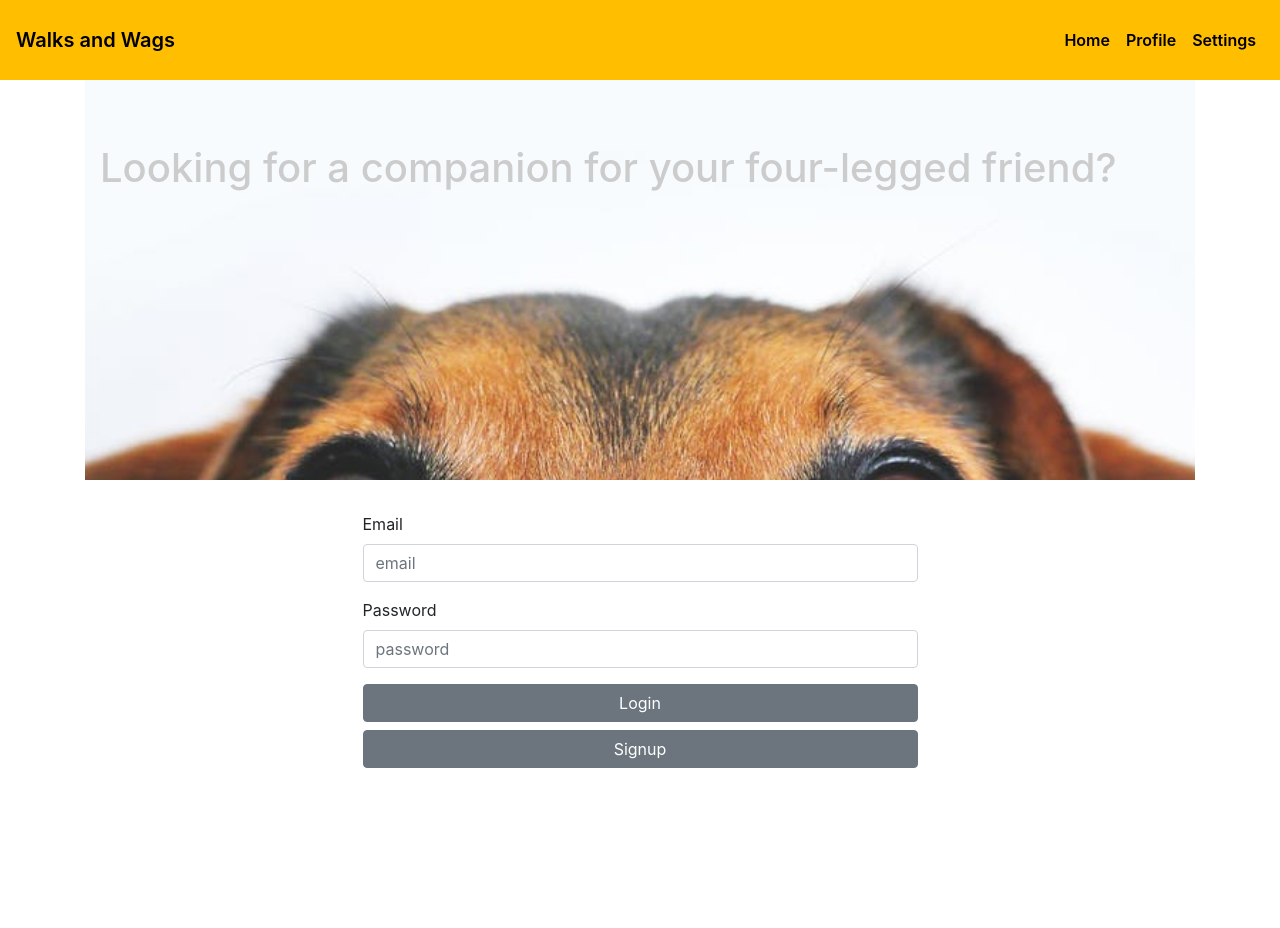
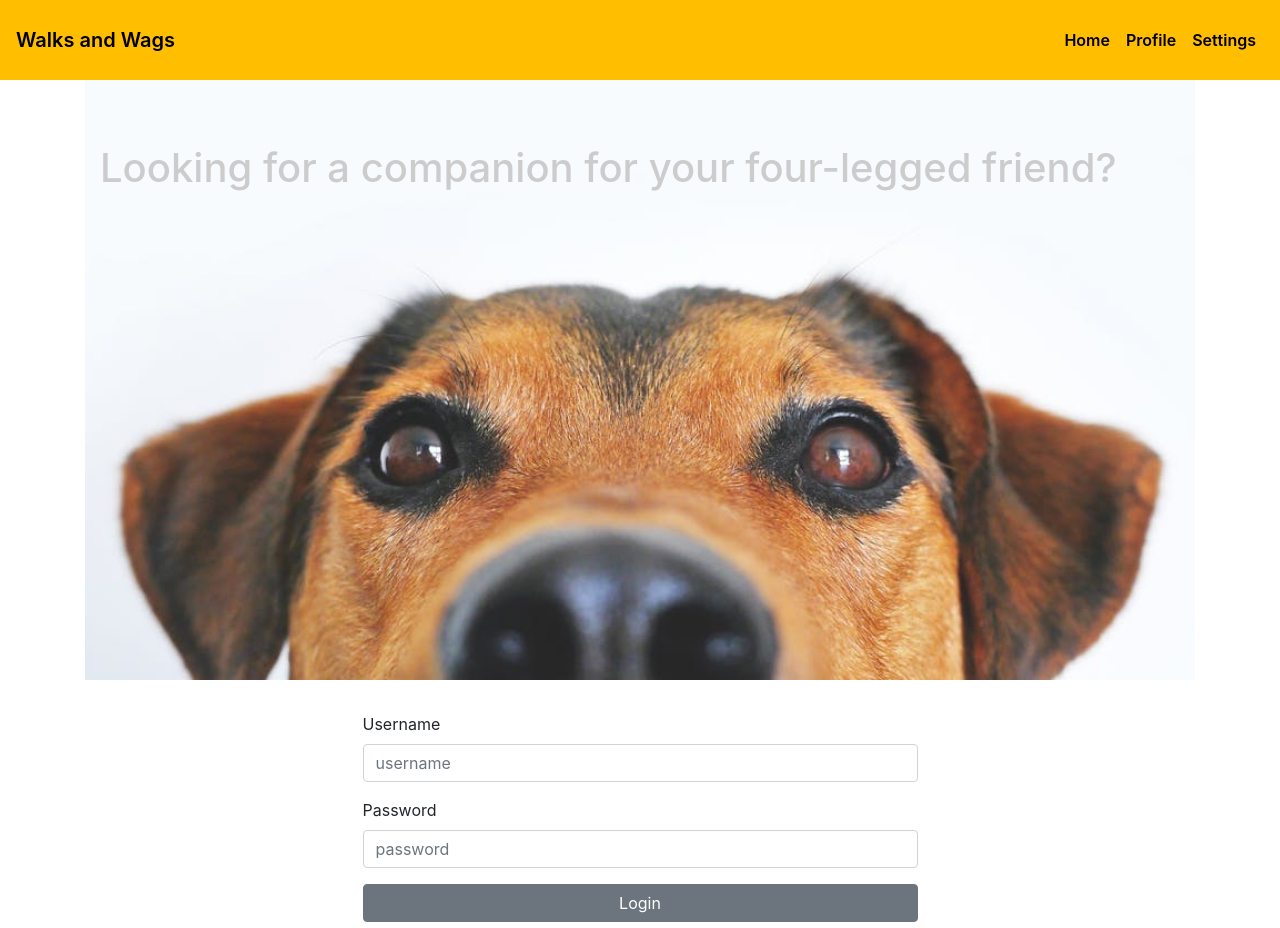
Before and after one commit to lisseteventura/Walks-and-wags, a React (Create React App) app in the folder walks_and_wags_react/walks-and-wags-web/: page / in a window 1280 px wide. Shown: the top 928 px of the page. Before the commit the page ends 800 px from the top, so only its background shows below. Built offline with nearby package versions, Linux system fonts and the light colour scheme.

Commit message:
added fetch request for LogIn and redirects after login

```diff
--- a/walks_and_wags_react/walks-and-wags-web/package.json
+++ b/walks_and_wags_react/walks-and-wags-web/package.json
@@ -3,6 +3,7 @@
   "version": "0.1.0",
   "private": true,
   "dependencies": {
+    "axios": "^0.19.0",
     "bootstrap": "^4.3.1",
     "react": "^16.11.0",
     "react-bootstrap": "^1.0.0-beta.14",
--- a/walks_and_wags_react/walks-and-wags-web/src/App.js
+++ b/walks_and_wags_react/walks-and-wags-web/src/App.js
@@ -1,6 +1,6 @@
 import React from "react";
 // import "./App.css";
-import { BrowserRouter as Router, Route, Link, Switch } from "react-router-dom";
+import { BrowserRouter as Router, Route, Switch } from "react-router-dom";
 import Home from "./Home.js";
 import Profile from "./Profile.js";
 import Settings from "./Settings.js";
--- a/walks_and_wags_react/walks-and-wags-web/src/Home.js
+++ b/walks_and_wags_react/walks-and-wags-web/src/Home.js
@@ -1,6 +1,6 @@
 import React, { Component } from "react";
 import { Jumbotron } from "./components/Jumbotron.js";
-import { LogIn } from "./components/LogIn.js";
+import LogIn from "./components/LogIn.js";
 
 class Home extends Component {
   render() {
--- a/walks_and_wags_react/walks-and-wags-web/src/Profile.js
+++ b/walks_and_wags_react/walks-and-wags-web/src/Profile.js
@@ -1,17 +1,73 @@
 import React, { Component } from "react";
 import { Toast, ToastBody, ToastHeader } from "reactstrap";
-import { Col, Row } from "reactstrap";
 
 class Profile extends Component {
+  constructor() {
+    super();
+
+    this.state = {
+      dogPicURL: "",
+      dogPicLoaded: false,
+      dogPics: [],
+      dogPicError: false
+    };
+  }
+
+  componentDidMount() {
+    fetch("https://dog.ceo/api/breeds/list/random/3")
+      .then(response => {
+        return response.json();
+      })
+      .then(response => {
+        this.setState({
+          dogPics: response.message
+        });
+      })
+      .catch(error => {
+        this.setState({
+          dogPicError: true
+        });
+      });
+  }
+
+  retrieveDogPic = dog => {
+    fetch(`https://dog.ceo/api/breed/${dog}/images/random`)
+      .then(response => {
+        return response.json();
+      })
+      .then(response => {
+        this.setState({
+          dogPicURL: response.message,
+          dogPicLoaded: true
+        });
+      });
+  };
   render() {
     return (
       <div>
-        <h3>Doggies profiles here</h3>
         <div className="p-3 my-2 rounded">
           <Toast style={{ margin: "auto" }}>
             <ToastHeader>Reactstrap</ToastHeader>
             <ToastBody>
               This is a toast on a white background — check it out!
+              <div className="dog-pics-app">
+                {this.state.dogPics
+                  ? this.state.dogPics.map((dog, key) => {
+                      return (
+                        <button
+                          onClick={() => this.retrieveDogPic(dog)}
+                          className="dog-pics-button"
+                          key={key}
+                        >
+                          {dog}
+                        </button>
+                      );
+                    })
+                  : ""}
+                {this.state.dogPicLoaded && (
+                  <img src={this.state.dogPicURL} alt="Dog Pic!" />
+                )}
+              </div>
             </ToastBody>
           </Toast>
         </div>
--- a/walks_and_wags_react/walks-and-wags-web/src/components/Jumbotron.js
+++ b/walks_and_wags_react/walks-and-wags-web/src/components/Jumbotron.js
@@ -8,7 +8,7 @@ const Styles = styled.div`
     background: url(${dogImage}) no-repeat fixed bottom;
     background-size: cover;
     color: #ccc;
-    height: 400px;
+    height: 600px;
     position: relative;
     z-index: -2;
   }
--- a/walks_and_wags_react/walks-and-wags-web/src/components/LogIn.js
+++ b/walks_and_wags_react/walks-and-wags-web/src/components/LogIn.js
@@ -1,32 +1,91 @@
-import React from "react";
-import { Button, Form, FormGroup, Label, Input, FormText } from "reactstrap";
-import styled from "styled-components";
+import React, { Component } from "react";
+import { Button, Form, FormGroup, Label, Input } from "reactstrap";
+import axios from "axios";
+import { Redirect } from "react-router-dom";
 
-const Styles = styled.div`
-  form {
-    width: 50%;
-    margin: auto;
+class LogIn extends Component {
+  constructor(props) {
+    super(props);
+
+    this.state = {
+      username: "",
+      password: "",
+      loggedIn: false
+    };
   }
-`;
 
-export const LogIn = () => (
-  <Styles>
-    <Form>
+  // // console logs the name and value of both username/pw (ex: username ____)
+  // handleChange = e => {
+  //   let name = e.target.name;
+  //   let value = e.target.value;
+  //   let data = {};
+  //   data[name] = value;
+  //   //set data obj empty which will be populated by the value from the input
+  //   this.setState(data);
+  //   console.log(name, value);
+  // };
+  handleUsernameChange = e => {
+    this.setState({
+      username: e.target.value
+    });
+  };
+  handlePasswordChange = e => {
+    this.setState({
+      password: e.target.value
+    });
+  };
+
+  submitLogIn = e => {
+    e.preventDefault();
+    axios
+      .post("http://localhost:8080/login", this.state)
+      .then(response => {
+        console.log(response);
+        this.setState({ loggedIn: true });
+      })
+      .catch(error => {
+        console.log(error);
+      });
+  };
+
+  render() {
+    if (this.state.loggedIn) {
+      return <Redirect to="/profile" />;
+    }
+    return (
+      <div>
+        <Form
+          onSubmit={this.submitLogIn}
+          style={{ width: "50%", margin: "auto" }}
+        >
           <FormGroup>
-        <Label for="Email">Email</Label>
-        <Input type="email" name="email" id="email" placeholder="email" />
+            <Label for="Username">Username</Label>
+            <Input
+              type="username"
+              name="username"
+              value={this.state.username}
+              id="username"
+              placeholder="username"
+              onChange={this.handleUsernameChange}
+            />
           </FormGroup>
           <FormGroup>
             <Label for="Password">Password</Label>
             <Input
               type="password"
               name="password"
+              value={this.state.password}
               id="password"
               placeholder="password"
+              onChange={this.handlePasswordChange}
             />
           </FormGroup>
           <Button className="btn btn-primary btn-block">Login</Button>
           <Button className="btn btn-primary btn-block">Signup</Button>
         </Form>
-  </Styles>
+      </div>
     );
+  }
+}
+
+export default LogIn;
```
Also changed, not shown: 1 other file (tests, documents, lock files or other folders). Lines whose indentation alone changed are shown as unchanged.
